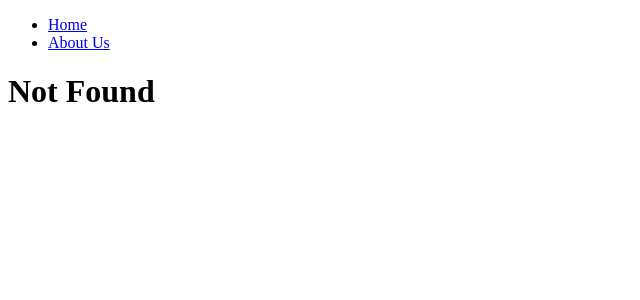
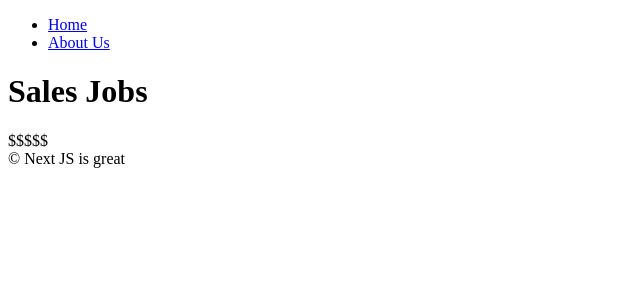
Before and after one commit to myeonguklee/learn-nextjs14, a Next.js app: page /about-us/company/jobs/sales in a window 1280 px wide. Before the commit this address had no page. Shown: the top 300 px of the page, without its empty margins (0-640 px from the left). Built offline with nearby package versions, Linux system fonts and the light colour scheme.

Commit message:
feat: layouts

```diff
--- /dev/null
+++ b/app/about-us/company/jobs/sales/layout.tsx
@@ -0,0 +1,3 @@
+export default function SalesLayout({ children }: { children: React.ReactNode }) {
+  return <div>{children} $$$$$ </div>;
+}
--- /dev/null
+++ b/app/about-us/company/jobs/sales/page.tsx
@@ -0,0 +1,7 @@
+export default function SalesJobs() {
+  return (
+    <div>
+      <h1>Sales Jobs</h1>
+    </div>
+  );
+}
--- /dev/null
+++ b/app/about-us/layout.tsx
@@ -0,0 +1,3 @@
+export default function Layout({ children }: { children: React.ReactNode }) {
+  return <div>{children} &copy; Next JS is great</div>;
+}
--- a/app/about-us/page.tsx
+++ b/app/about-us/page.tsx
@@ -1,9 +1,6 @@
-import Navigation from "../../components/navigation"
-
 export default function AboutUs() {
   return (
     <div>
-      <Navigation />
       <h1>About Us</h1>
     </div>
   );
--- a/app/layout.tsx
+++ b/app/layout.tsx
@@ -1,3 +1,5 @@
+import Navigation from "../components/navigation"
+
 export const metadata = {
   title: 'Next.js',
   description: 'Generated by Next.js',
@@ -10,7 +12,10 @@
 }) {
   return (
     <html lang="en">
-      <body>{children}</body>
+      <body>
+        <Navigation />
+        {children}
+        </body>
     </html>
   )
 }
--- a/app/not-found.tsx
+++ b/app/not-found.tsx
@@ -1,9 +1,6 @@
-import Navigation from "../components/navigation";
-
 export default function NotFound() {
   return (
     <div>
-      <Navigation />
       <h1>Not Found</h1>
     </div>
   );
--- a/app/page.tsx
+++ b/app/page.tsx
@@ -1,9 +1,6 @@
-import Navigation from "../components/navigation"
-
 export default function Tomata() {
   return (
     <div>
-      <Navigation />
       <h1>Hello NextJs!</h1>
     </div>
   );
```
